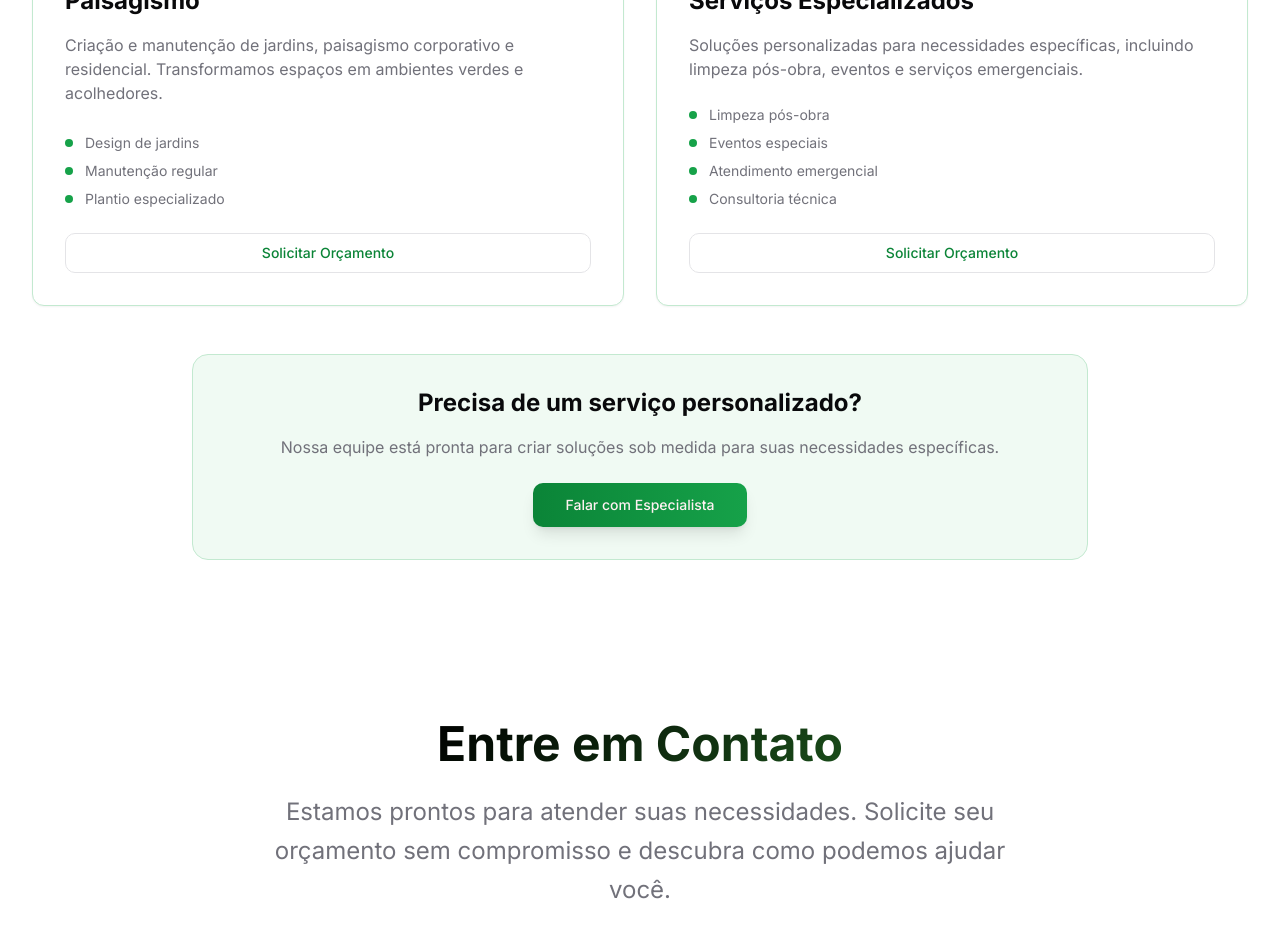
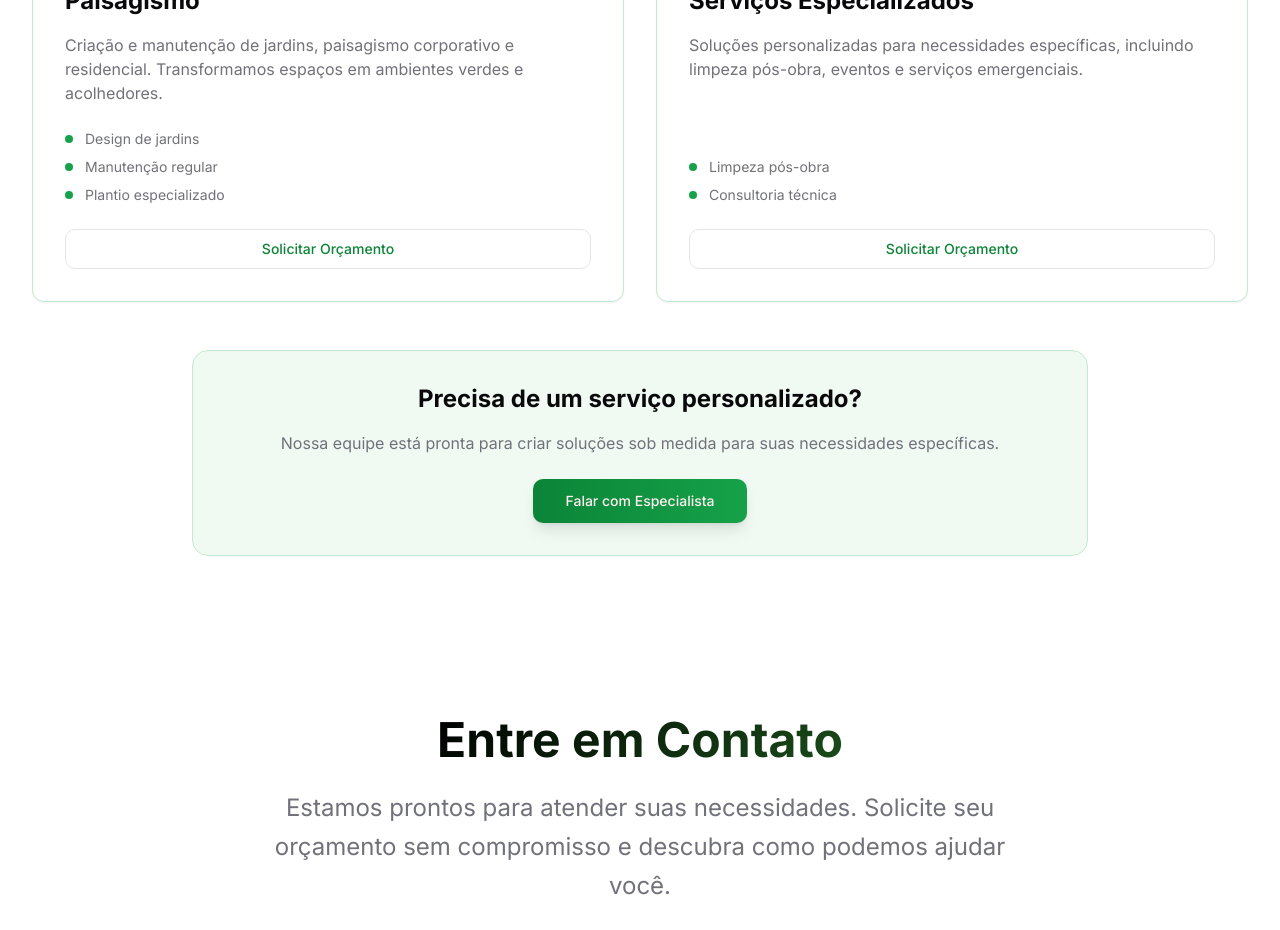
Before and after one commit to DevZipMateus/vals-sparkle-site, a React (Vite) app: page / in a window 1280 px wide. Shown: the part 3460-4390 px from the top of the page. Built offline with nearby package versions, Linux system fonts and the light colour scheme.

Commit message:
Remove "eventos especiais" and "atendimento emergencial"

```diff
--- a/src/components/Services.tsx
+++ b/src/components/Services.tsx
@@ -28,7 +28,7 @@ const Services = () => {
       icon: <Brush className="h-8 w-8 sm:h-12 sm:w-12 text-primary" />,
       title: "Serviços Especializados",
       description: "Soluções personalizadas para necessidades específicas, incluindo limpeza pós-obra, eventos e serviços emergenciais.",
-      features: ["Limpeza pós-obra", "Eventos especiais", "Atendimento emergencial", "Consultoria técnica"]
+      features: ["Limpeza pós-obra", "Consultoria técnica"]
     }
   ];
 
```
